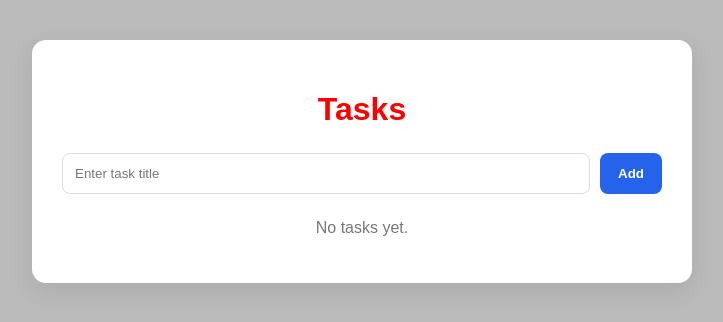
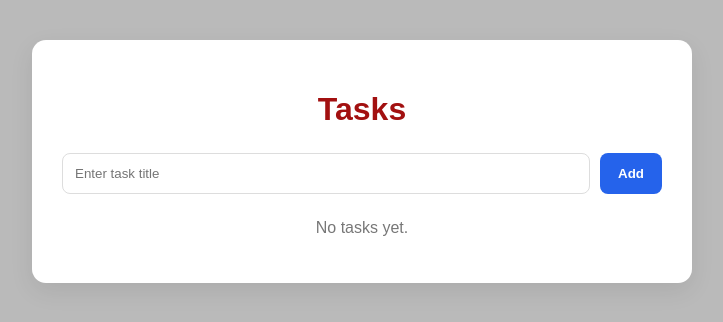
Before and after one commit to alaa03omari/django-crud-app, a Django app: template tasks/templates/home.html in a window 1280 px wide. Shown: the top 322 px of the page, without its empty margins (278-1001 px from the left). Run offline with Django 5.2, Linux system fonts and the light colour scheme; the template is opened without the code that fills it, so the values that code supplies are empty.

Commit message:
check the changes againnnn

```diff
--- a/tasks/templates/home.html
+++ b/tasks/templates/home.html
@@ -99,7 +99,7 @@
     <body>
 
         <div class="container">
-            <h1 style="color:red;">Tasks</h1>
+            <h1 style="color:rgb(162, 16, 16);">Tasks</h1>
 
             <form method="POST">
                 {% csrf_token %}
```
